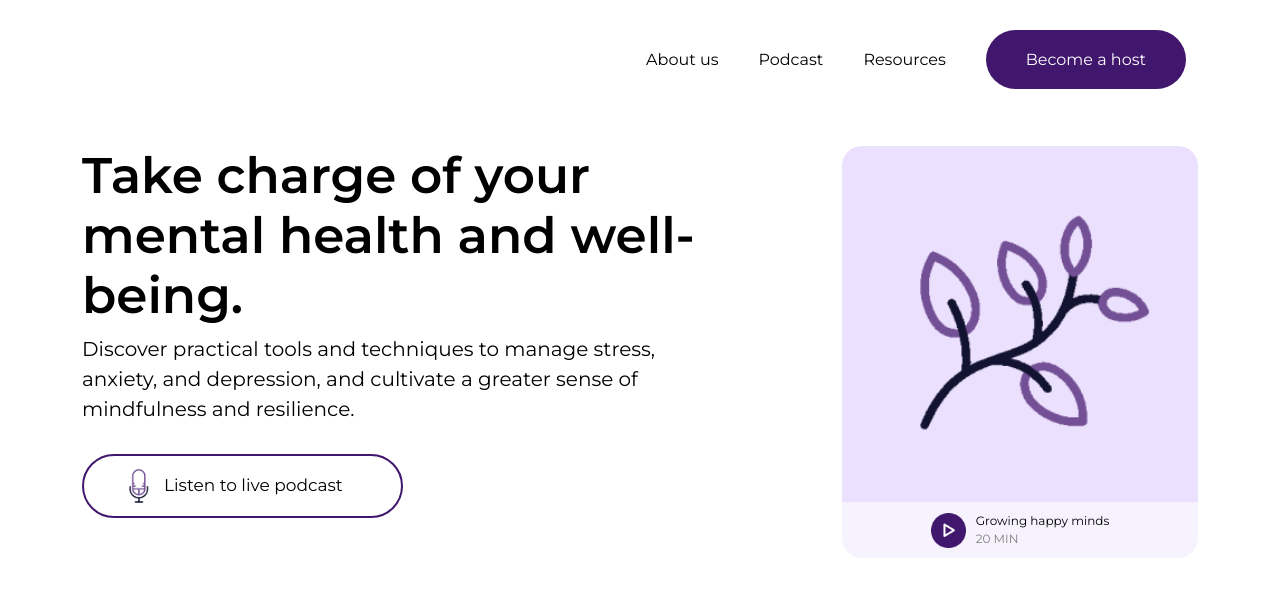
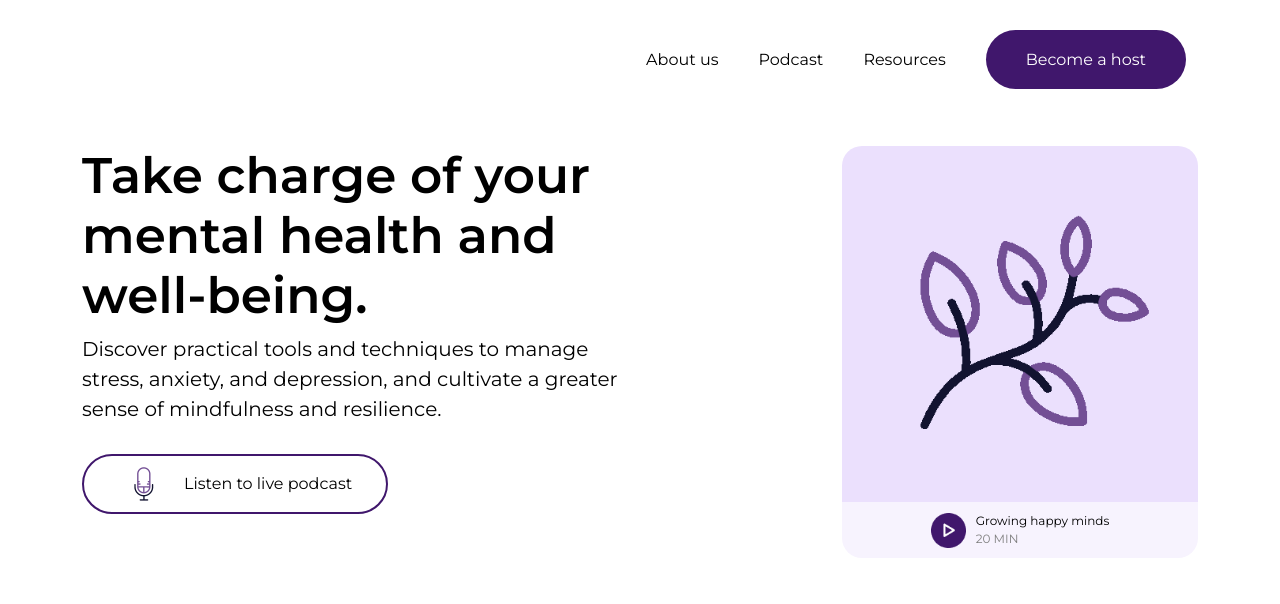
Before and after one commit to TISWHORDweb/Mindcasts_web, a plain HTML site: page index.html in a window 1280 px wide. Shown: the top 604 px of the page. Drawn offline with nearby package versions, Linux system fonts and the light colour scheme.

Commit message:
gif updates

```diff
--- a/css/style.scss
+++ b/css/style.scss
@@ -178,18 +178,19 @@
             display: flex;
             align-items: center;
             border: 2px solid var(--color-second);
-            padding: 5px 30px;
-            width: 50%;
+            padding: 3px 20px;
+            width: 56%;
             border-radius: 36px;
             cursor: pointer;
 
             p {
-                font-size: 17px;
+                font-size: 16px;
             }
 
             img {
                 width: 50px;
                 height: 50px;
+                margin: 0 15px;
                 object-position: center;
             }
 
--- a/index.html
+++ b/index.html
@@ -64,22 +64,22 @@
         <div class="container margin40">
             <div class="banner">
                 <div class="row">
-                    <div class="col-md-7">
+                    <div class="col-md-6">
                         <div class="set2">
                             <h2><b>Take charge of your mental health and well-being.</b></h2>
                             <p>Discover practical tools and techniques to manage stress, anxiety, and depression, and
                                 cultivate a greater sense of mindfulness and resilience.</p>
                             <div class="micro margin30">
-                                <img src="/image/188-microphone-recording-outline 1.png" alt="">
+                                <img src="/image/188-microphone-recording-outline.gif" alt="">
                                 <p class="m-0">Listen to live podcast</p>
                             </div>
                         </div>
                     </div>
-                    <div class="col-md-1"></div>
+                    <div class="col-md-2"></div>
                     <div class="col-md-4">
                         <div class="set1">
                             <div class="top">
-                                <img src="/image/585-herbs-outline 1.png" alt="">
+                                <img src="/image/585-herbs-outline.gif" alt="">
                             </div>
                             <div class="bottom">
                                 <div class="play">
```
Also changed, not shown: css/style.css, image/188-microphone-recording-outline.gif (added), image/585-herbs-outline.gif (added), image/wired-outline-37-approve-checked-simple.gif (added), 1 other file.
